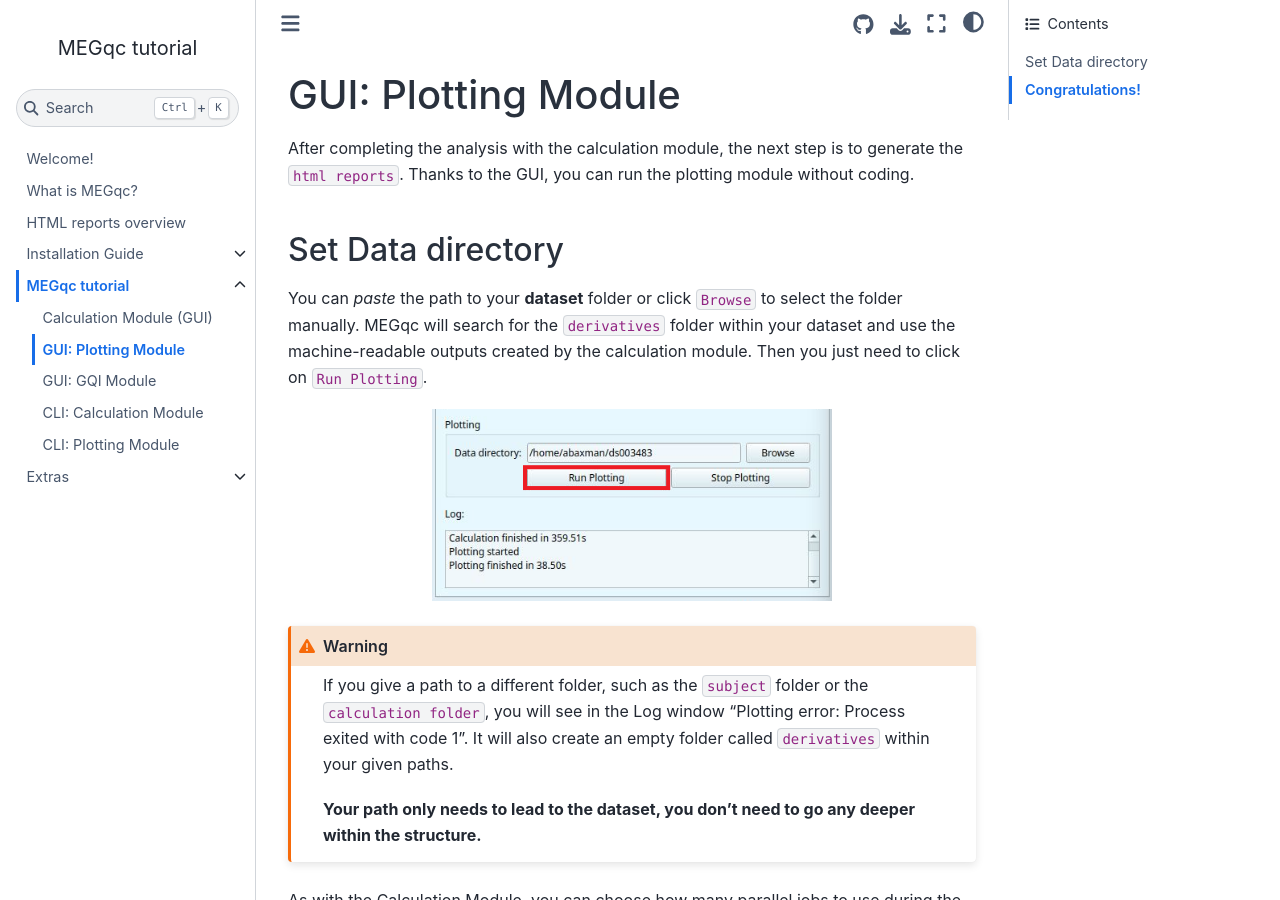
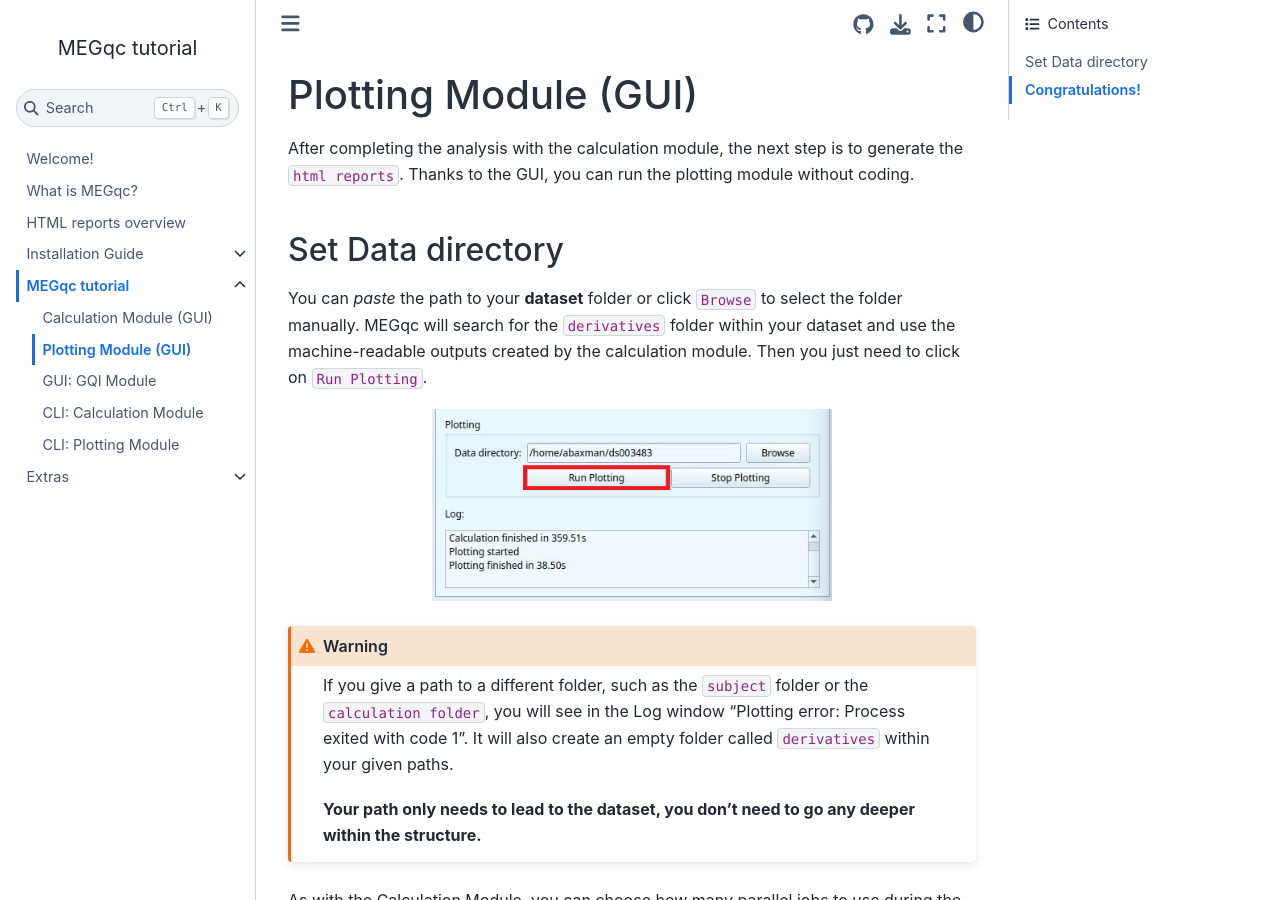
Before and after one commit to ANCPLabOldenburg/megqc_documentation, a Jupyter Book: the page built from tutorial/plot_gui.md, in a window 1280 px wide and 900 px high. Built offline with Jupyter Book 1.0.4 settings and Sphinx 7.4.7 and the Sphinx Book theme 1.1.4, drawn with Linux system fonts in a browser that asks for light colours; pages that are not in the unit, such as notebooks, are missing from menus.

```diff
--- a/tutorial/plot_gui.md
+++ b/tutorial/plot_gui.md
@@ -1,4 +1,4 @@
-# GUI: Plotting Module
+# Plotting Module (GUI)
 
 After completing the analysis with the calculation module, the next step is to generate the `html reports`. Thanks to the GUI, you can run the plotting module without coding.
 
```
